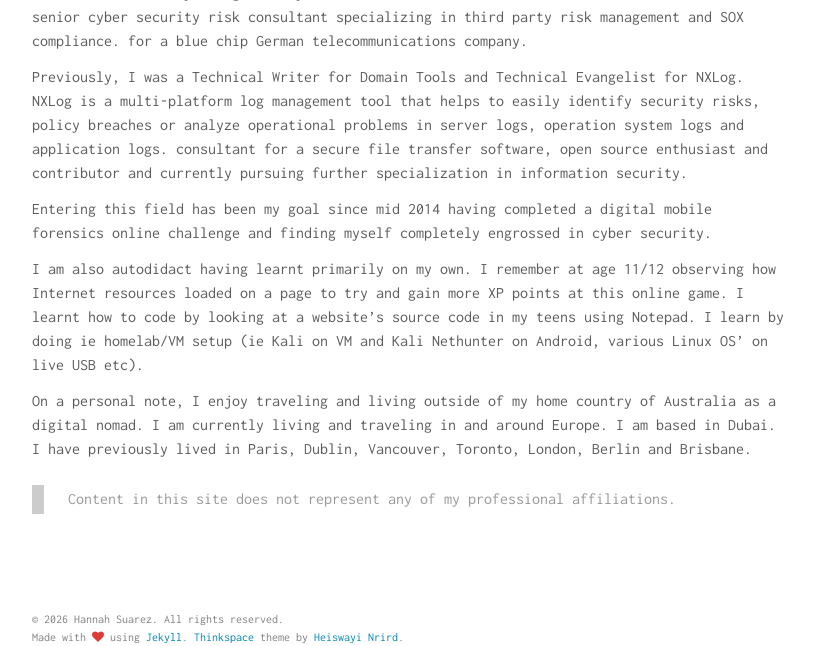
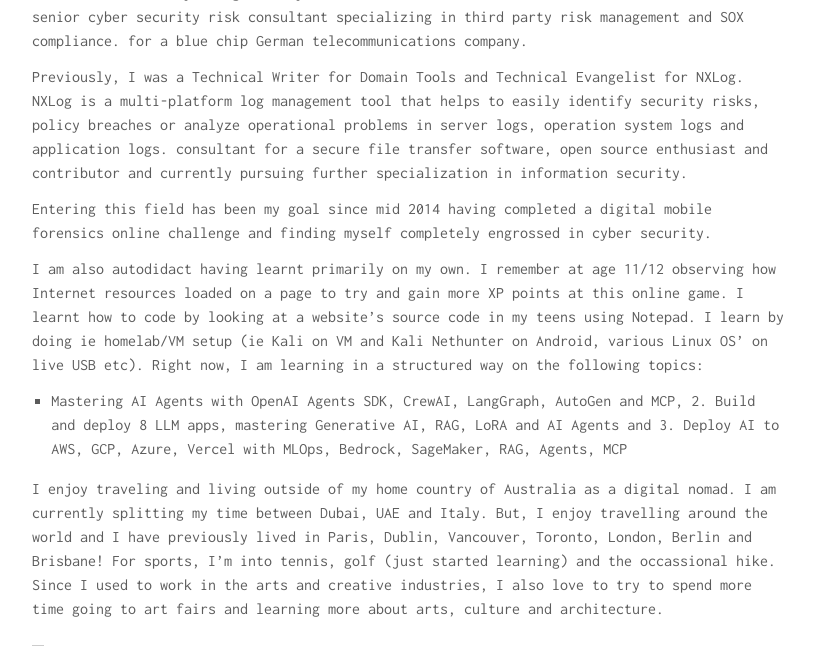
Before and after one commit to hcs0/hannahsuarez.github.io, a Jekyll site: the page built from about.md, in a window 1280 px wide and 900 px high, scrolled down 576 px, cut to the strip 0-646 px from the top of the window. Shown: the whole strip, without its empty margins (232-1046 px from the left). Built offline with Jekyll 4.4.1, drawn with Linux system fonts in a browser that asks for light colours; nearby versions of some CDN libraries.

Commit message:
Update about.md

```diff
--- a/about.md
+++ b/about.md
@@ -28,11 +28,9 @@ I am also autodidact having learnt primarily on my own. I remember at age
 points at this online game. I learnt how to code by looking at a website's
 source code in my teens using Notepad.  I learn by doing ie homelab/VM setup
 (ie Kali on VM and Kali Nethunter on Android, various Linux OS' on live USB
-etc).
+etc).  Right now, I am learning in a structured way on the following topics:
+1. Mastering AI Agents with OpenAI Agents SDK, CrewAI, LangGraph, AutoGen and MCP, 2. Build and deploy 8 LLM apps, mastering Generative AI, RAG, LoRA and AI Agents and 3. Deploy AI to AWS, GCP, Azure, Vercel with MLOps, Bedrock, SageMaker, RAG, Agents, MCP
 
-On a personal note, I enjoy traveling and living outside of my home country of
-Australia as a digital nomad. I am currently living and traveling in and around Europe.  I am
-based in Dubai. I have previously lived in Paris, Dublin, Vancouver, Toronto, London,
-Berlin and Brisbane.
+I enjoy traveling and living outside of my home country of Australia as a digital nomad. I am currently splitting my time between Dubai, UAE and Italy. But, I enjoy travelling around the world and I have previously lived in Paris, Dublin, Vancouver, Toronto, London, Berlin and Brisbane! For sports, I'm into tennis, golf (just started learning) and the occassional hike. Since I used to work in the arts and creative industries, I also love to try to spend more time going to art fairs and learning more about arts, culture and architecture.
 
 > Content in this site does not represent any of my professional affiliations.
```
